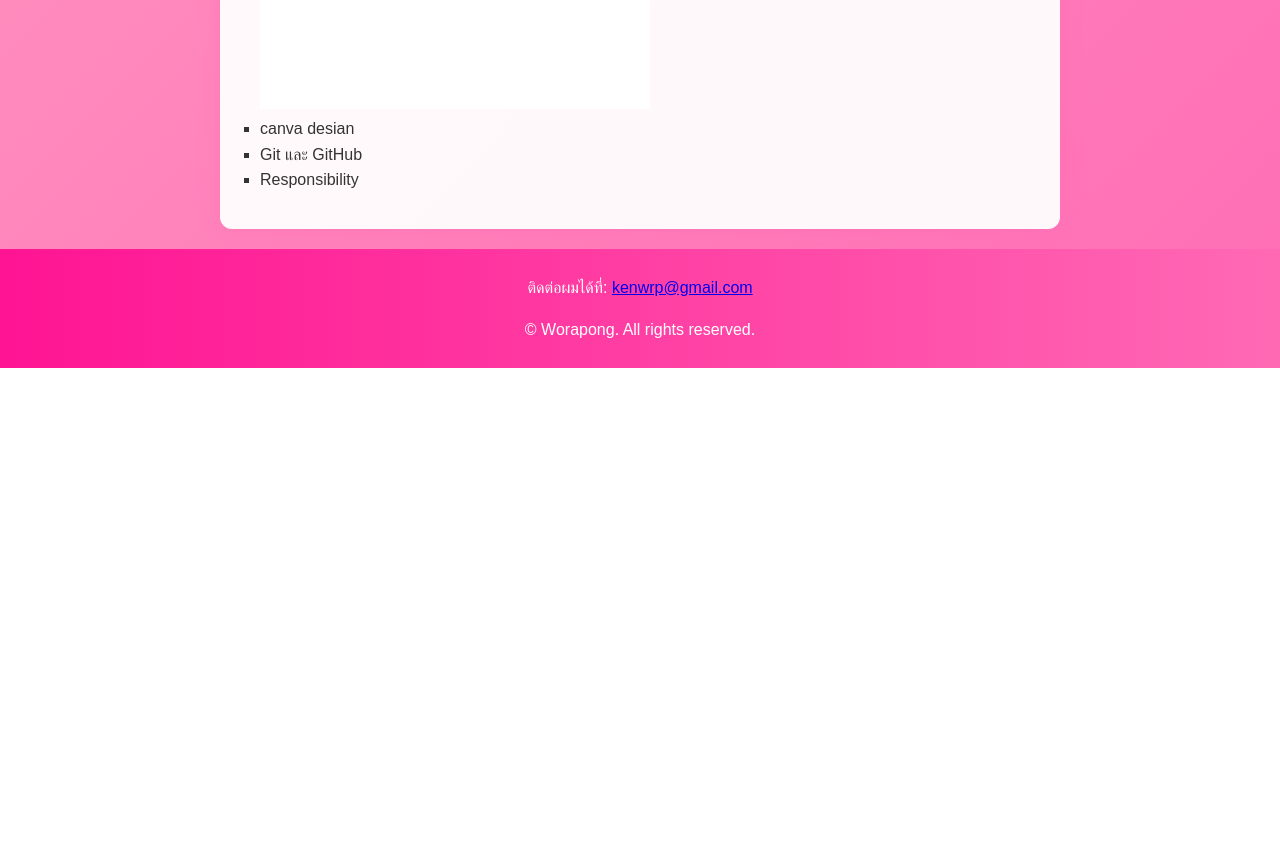
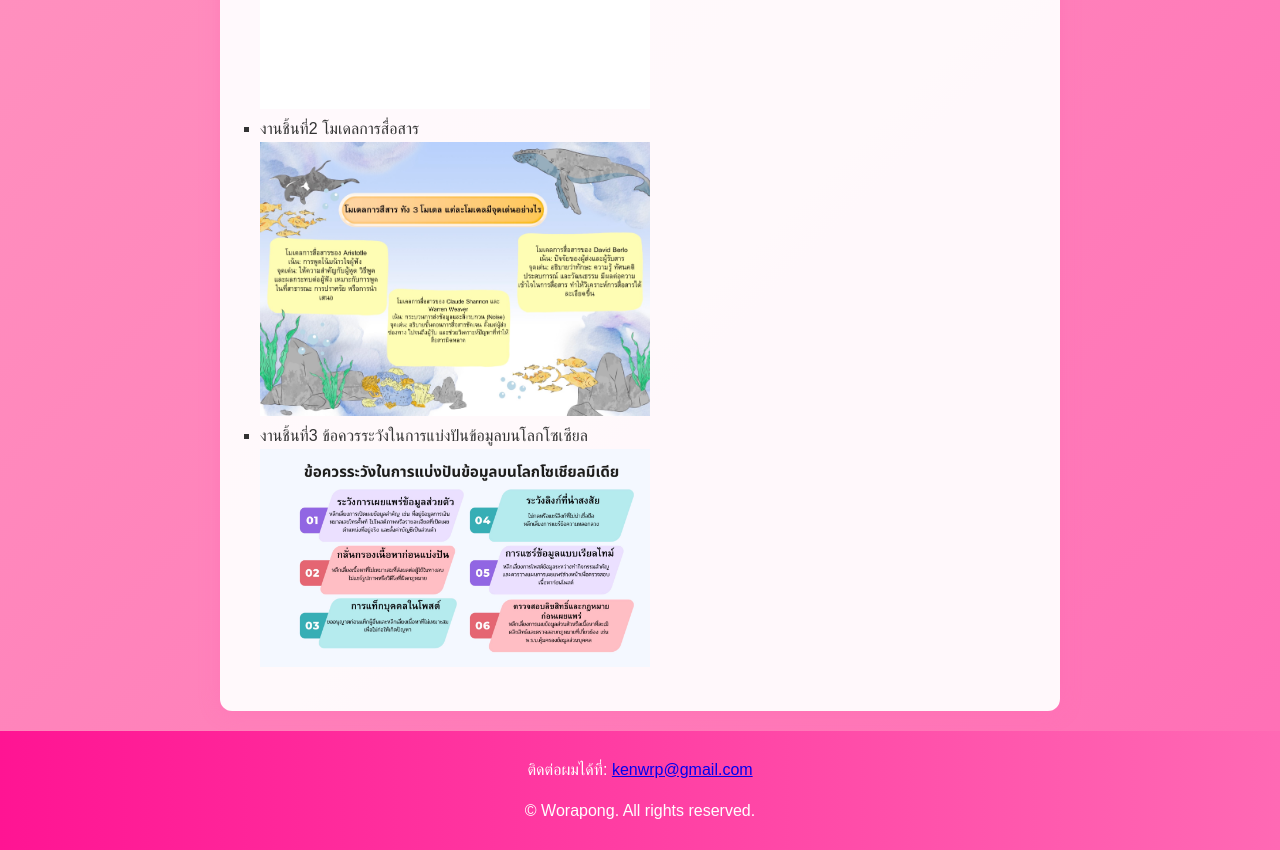
Before and after one commit to worapong5/worapong5, a plain HTML site: page index.html in a window 1280 px wide. Shown: the part 2057-2907 px from the top of the page. Before the commit the page ends 2425 px from the top, so only its background shows below. Drawn offline with Linux system fonts and the light colour scheme.

Commit message:
Update index.html

```diff
--- a/index.html
+++ b/index.html
@@ -47,9 +47,11 @@
     <ul>
         <li>งานชิ้นที่1  สัญญาณรบกวน(noise)</li>
         <img src="IMG_0610.jpeg" width ='50%'>
-        <li>canva desian</li>
-        <li>Git และ GitHub</li>
-        <li>Responsibility</li>
+        <li>งานชิ้นที่2 โมเดลการสื่อสาร</li>
+        <img src="IMG_0611.jpeg" width ='50%'>
+        <li>งานชิ้นที่3 ข้อควรระวังในการแบ่งปันข้อมูลบนโลกโซเซียล</li>
+        <img src="IMG_0612.jpeg" width ='50%'>
+
     </ul>
 </section>
 <!-- ส่วนติดต่อและลิขสิทธิ์ -->
```
